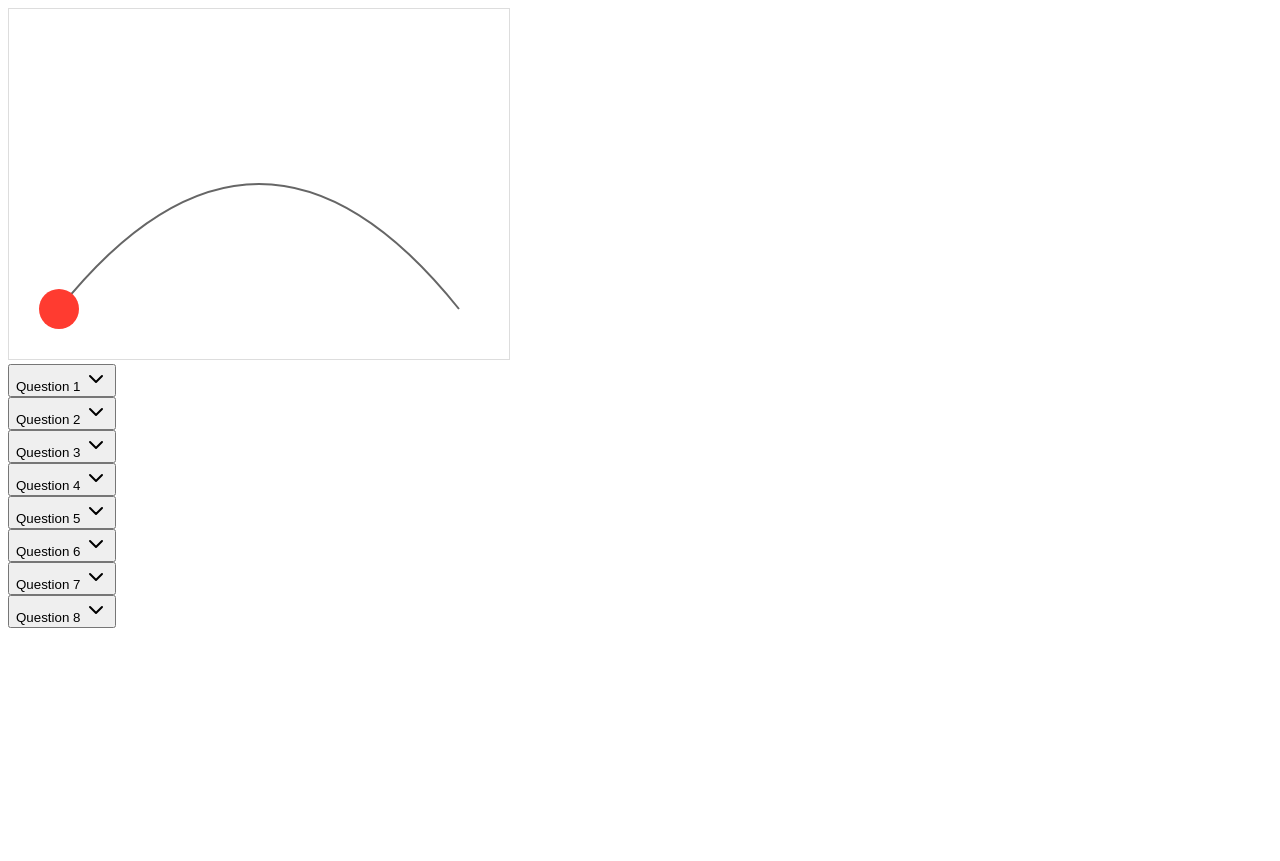
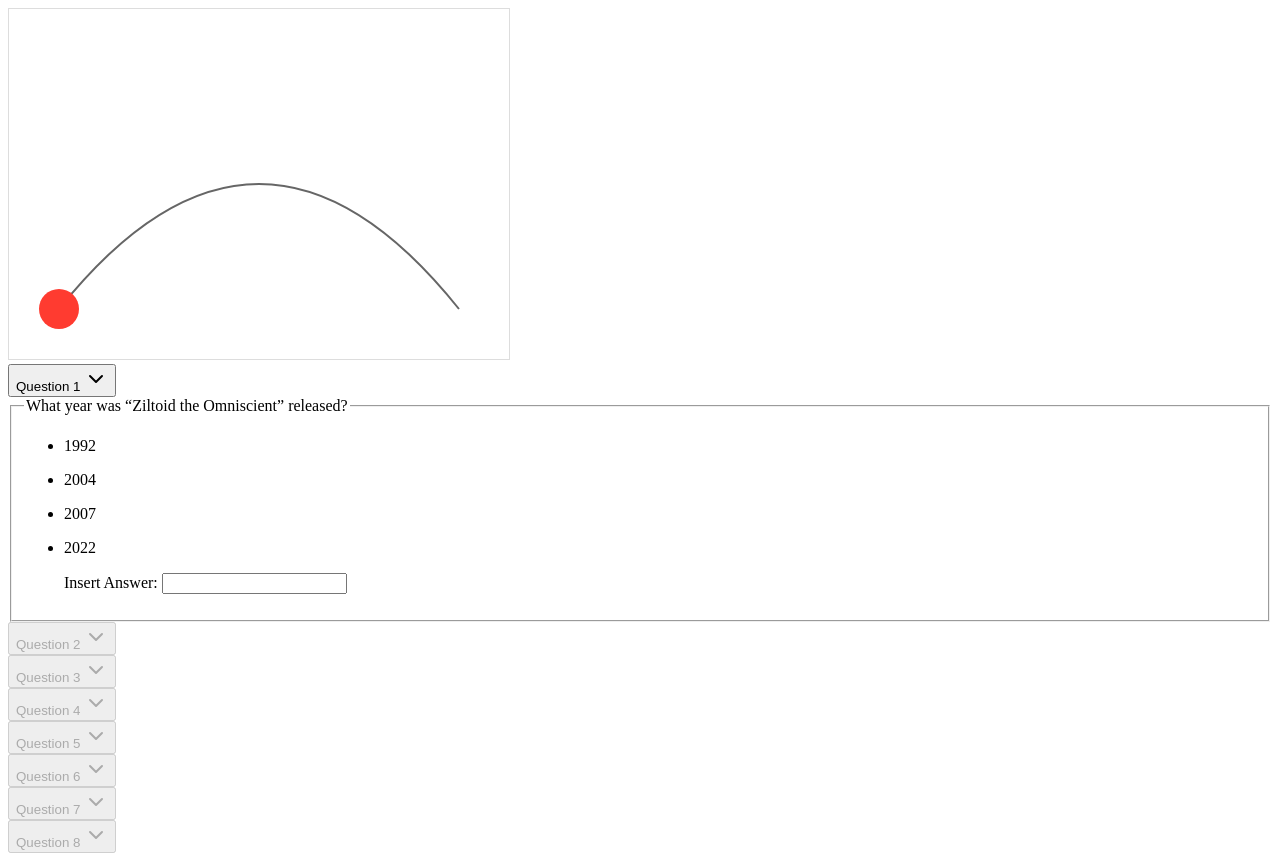
Before and after one commit to alanionita/thm-static-site, a SvelteKit app: page / in a window 1280 px wide. Before the commit the page ends 800 px from the top, so only its background shows below. Built offline with nearby package versions, Linux system fonts and the light colour scheme.

Commit message:
FEAT (accordion): adds controlled accordion states

```diff
--- a/src/routes/+page.svelte
+++ b/src/routes/+page.svelte
@@ -3,14 +3,7 @@
 	import * as Alert from '$lib/components/ui/alert';
 	import { Progress } from '$lib/components/ui/progress';
 	import { questions } from '$lib/questions.json';
-	import { LocalStorage } from '$lib/storage.svelte';
 	import Canvas from '@/lib/components/ui/Canvas.svelte';
-
-	// const answers = new LocalStorage('qAnswers', {
-	// 	given: [],
-	// 	lastAnswer: null,
-	// 	progress: 0
-	// });
 
 	let answers = $state({
 		current: {
@@ -36,11 +29,12 @@
 				inputError = 'Incorrect answer, please try again';
 				return;
 			}
+			inputError = '';
 			answers.current.given[qNo] = target.value;
 			answers.current.progress = Math.round(
 				(answers.current.given.length * 100) / questions.length
 			);
-			currentQuestion = target.name;
+			currentQuestion = `q_${qNo + 1}`;
 		}
 	}
 </script>
@@ -49,22 +43,15 @@
 	<Canvas progress={answers.current.progress} />
 	<Progress value={answers.current.progress} />
 
-	<Accordion.Root type="single">
+	<Accordion.Root type="single" bind:value={currentQuestion}>
 		<form>
 			{#each questions as q, qIndex}
-				<Accordion.Item value={`q_${qIndex}`}>
+				<Accordion.Item value={`q_${qIndex}`} disabled={currentQuestion !== `q_${qIndex}`}>
 					<Accordion.Trigger>{`Question ${qIndex + 1}`}</Accordion.Trigger>
 					<Accordion.Content>
 						<fieldset>
 							<legend>{q.text}</legend>
-							{#if inputError}
-								<Alert.Root>
-									<Alert.Title>Incorrect</Alert.Title>
-									<Alert.Description>
-										{inputError}
-									</Alert.Description>
-								</Alert.Root>
-							{/if}
+
 							<ul>
 								{#each q.options as o, oIndex}
 									<li>
@@ -73,6 +60,14 @@
 										</p>
 									</li>
 								{/each}
+								{#if inputError}
+									<Alert.Root>
+										<Alert.Title>Incorrect</Alert.Title>
+										<Alert.Description>
+											{inputError}
+										</Alert.Description>
+									</Alert.Root>
+								{/if}
 								<label for={`q_${qIndex}`}>Insert Answer: </label>
 								<input
 									onchange={handleChange}
```
